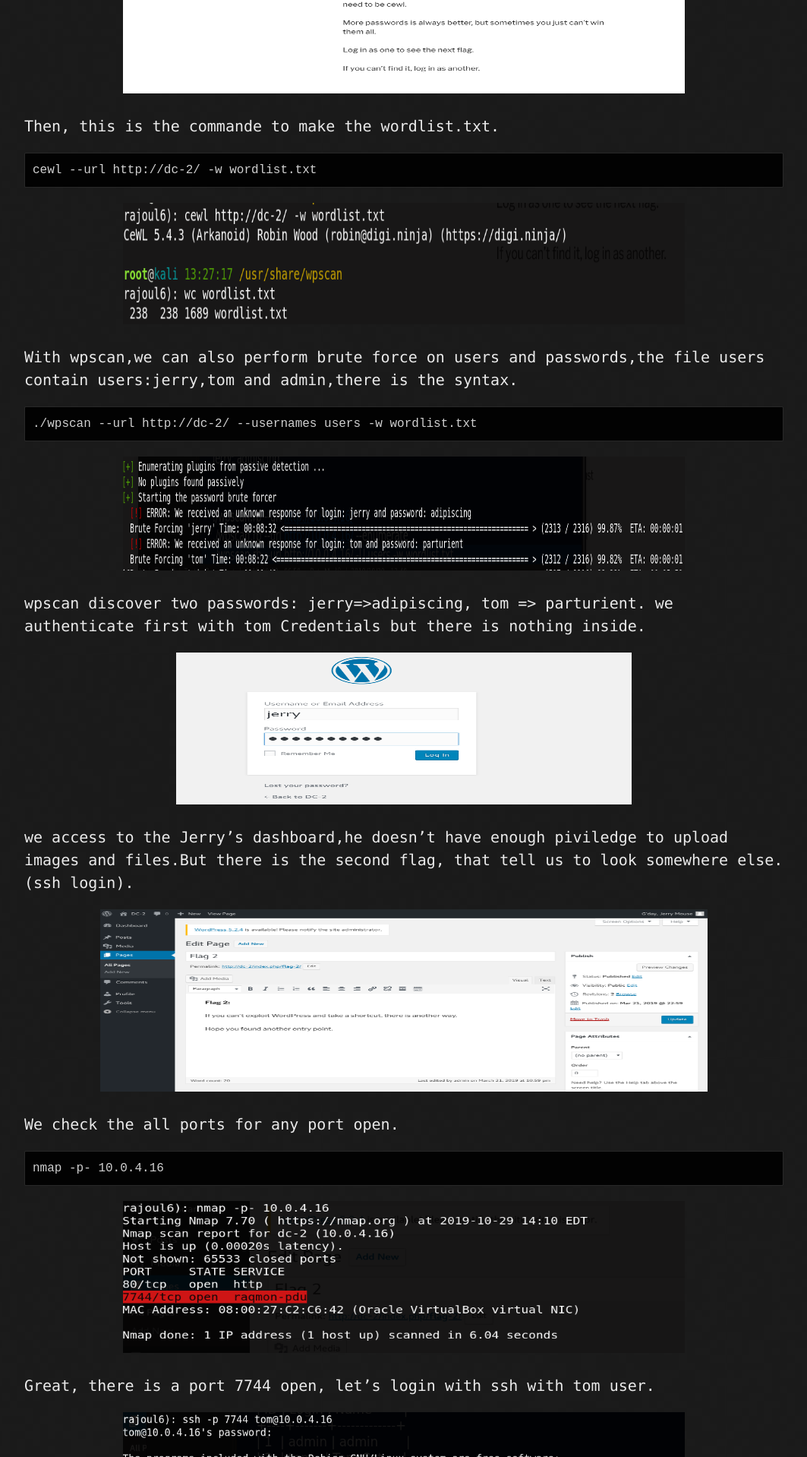
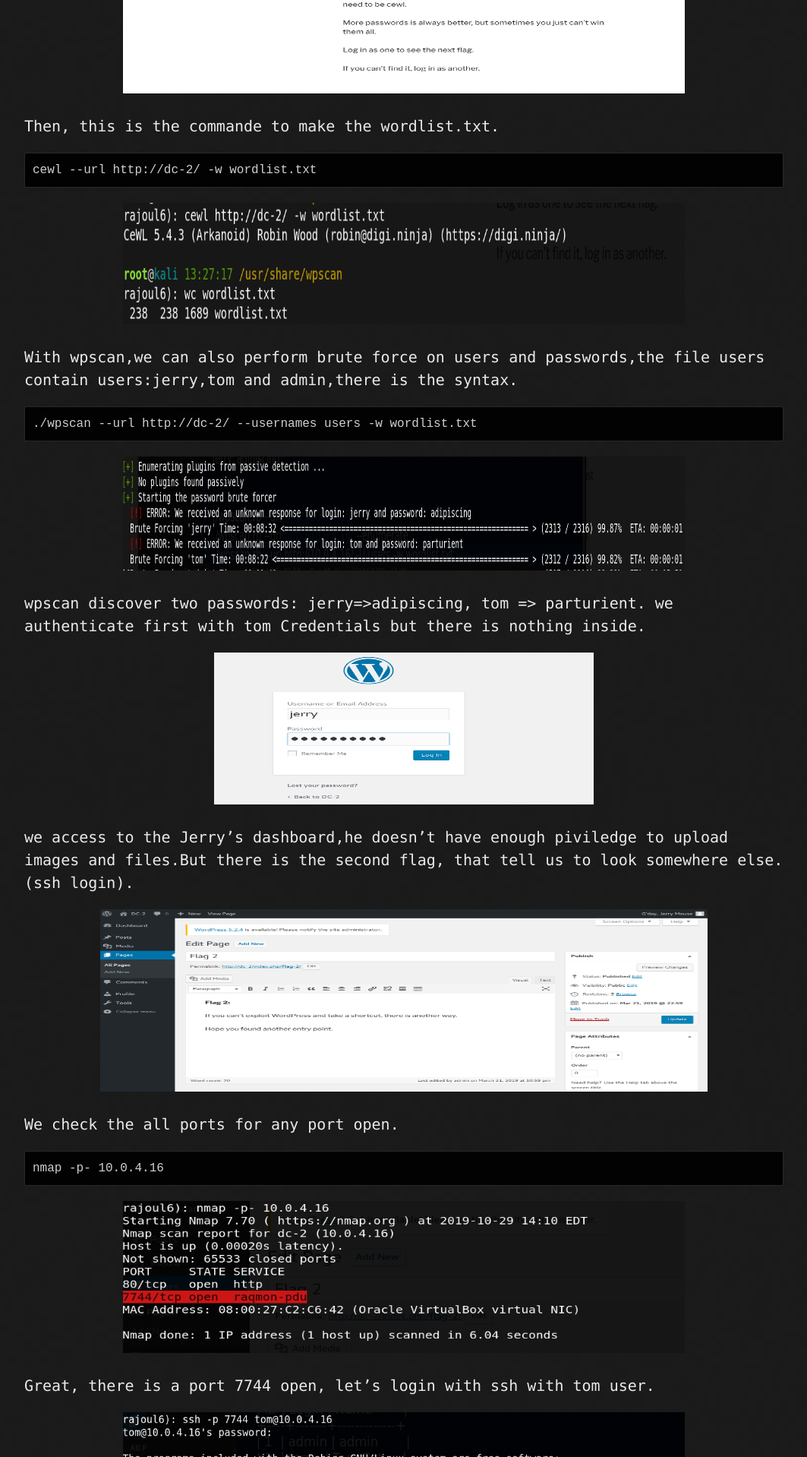
Before and after one commit to rajoul/rajoul.github.io, a Jekyll site: the page built from my_write_up/DC-2.md, in a window 1280 px wide. Shown: the part 3395-5313 px from the top of the page at 76% size, without its empty margins (108-1171 px from the left). Built offline with Jekyll 4.4.1, drawn with Linux system fonts in a browser that asks for light colours; our own code applies the rules of GitHub Pages for plain Markdown files.

Commit message:
Update DC-2.md

```diff
--- a/my_write_up/DC-2.md
+++ b/my_write_up/DC-2.md
@@ -60,7 +60,7 @@
 </p>
 wpscan discover two passwords: jerry=>adipiscing, tom => parturient. we authenticate first with tom Credentials but there is nothing inside.
 <p align="center">
-  <img src="https://rajoul.github.io/my_write_up/image/DC-2/8.png" width="600" height="200">
+  <img src="https://rajoul.github.io/my_write_up/image/DC-2/8.png" width="500" height="200">
 </p>
 we access to the Jerry's dashboard,he doesn't have enough piviledge to upload images and files.But there is the second flag, that tell us to look somewhere else. (ssh login).
 <p align="center">
```
